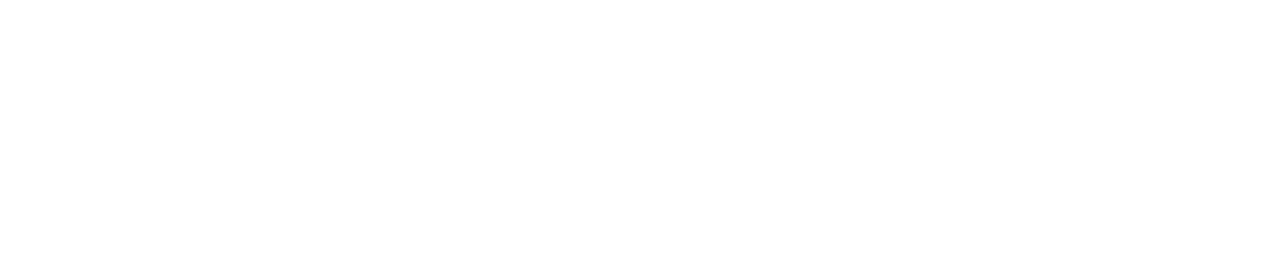
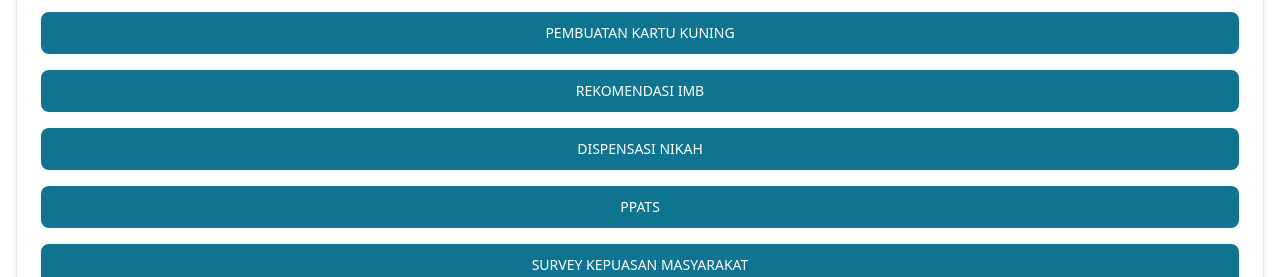
Before and after one commit to alfitosantosa/linktree-kecamatan-sukmajaya, a React (Vite) app: page / in a window 1280 px wide. Shown: the part 675-952 px from the top of the page. Before the commit the page ends 800 px from the top, so only its background shows below. Built offline with nearby package versions, Linux system fonts and the light colour scheme.

Commit message:
revisi 2

```diff
--- a/src/App.jsx
+++ b/src/App.jsx
@@ -12,7 +12,7 @@ function App() {
               <img
                 src="https://pbb-bphtb.depok.go.id:58083/e_pbb/assets/img/landing_hero_01.png"
                 alt="Ikhwaan"
-                width={100}
+                width={400}
               />
             </div>
             <h2 className="text-center font-bold text-">KECAMATAN SUKMAJAYA</h2>
@@ -32,6 +32,24 @@ function App() {
             <Button href="https://bkol.depok.go.id/register/4">
               PEMBUATAN KARTU KUNING
             </Button>
+            <Button
+              href="
+https://drive.google.com/drive/folders/1-DBoY28fKEAu95GbywL_JCjO9Efg2Fwf"
+            >
+              REKOMENDASI IMB
+            </Button>
+            <Button
+              href="
+https://docs.google.com/forms/d/e/1FAIpQLSe4wopu3y_Lx1sZgXFalCQznVpaKLeuL5XOojteK37b2yt8dg/viewform?usp=sf_link"
+            >
+              DISPENSASI NIKAH
+            </Button>
+            <Button href="https://drive.google.com/drive/folders/1-F0jZBVGYPA-5uOMpOJWkwSmzZLYdCH_">
+              PPATS
+            </Button>
+            <Button href="https://forms.gle/19nzQamdrJoU8xnV9">
+              SURVEY KEPUASAN MASYARAKAT
+            </Button>
           </Card>
         </div>
       </div>
```
